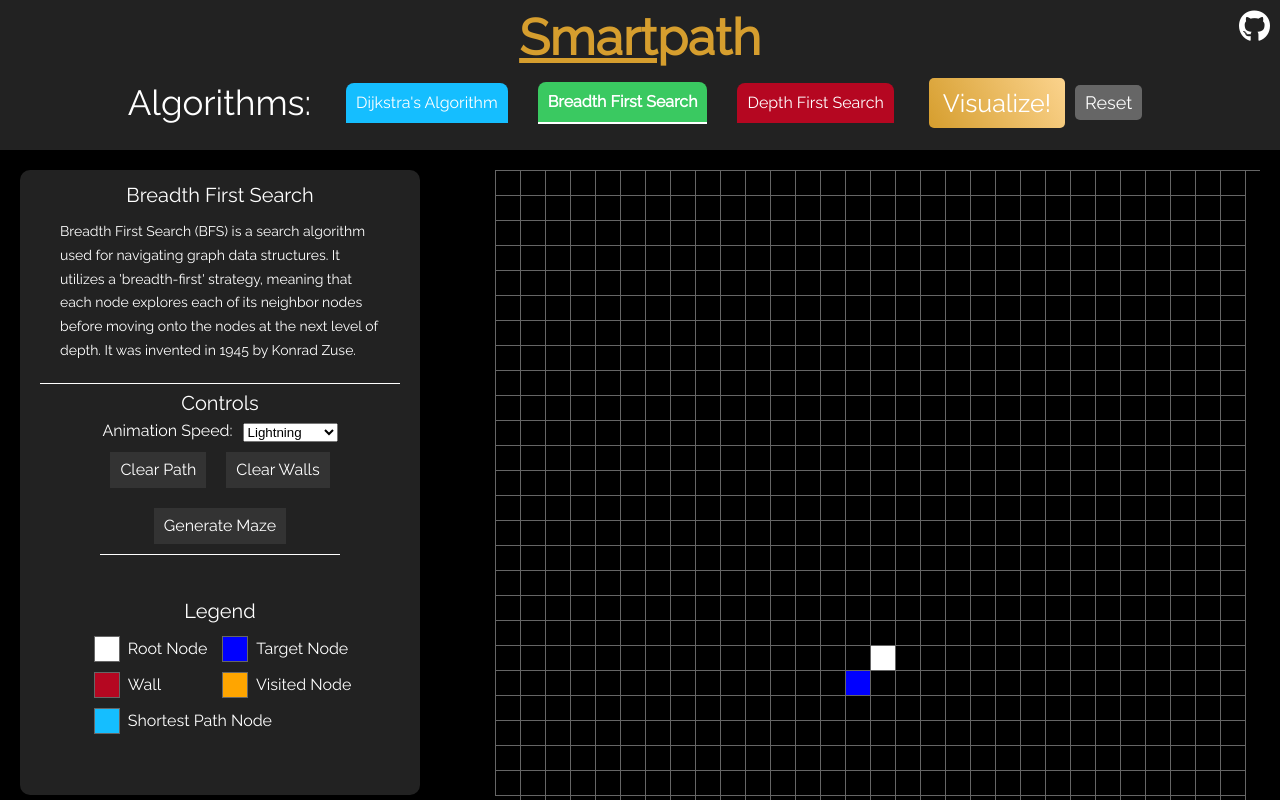
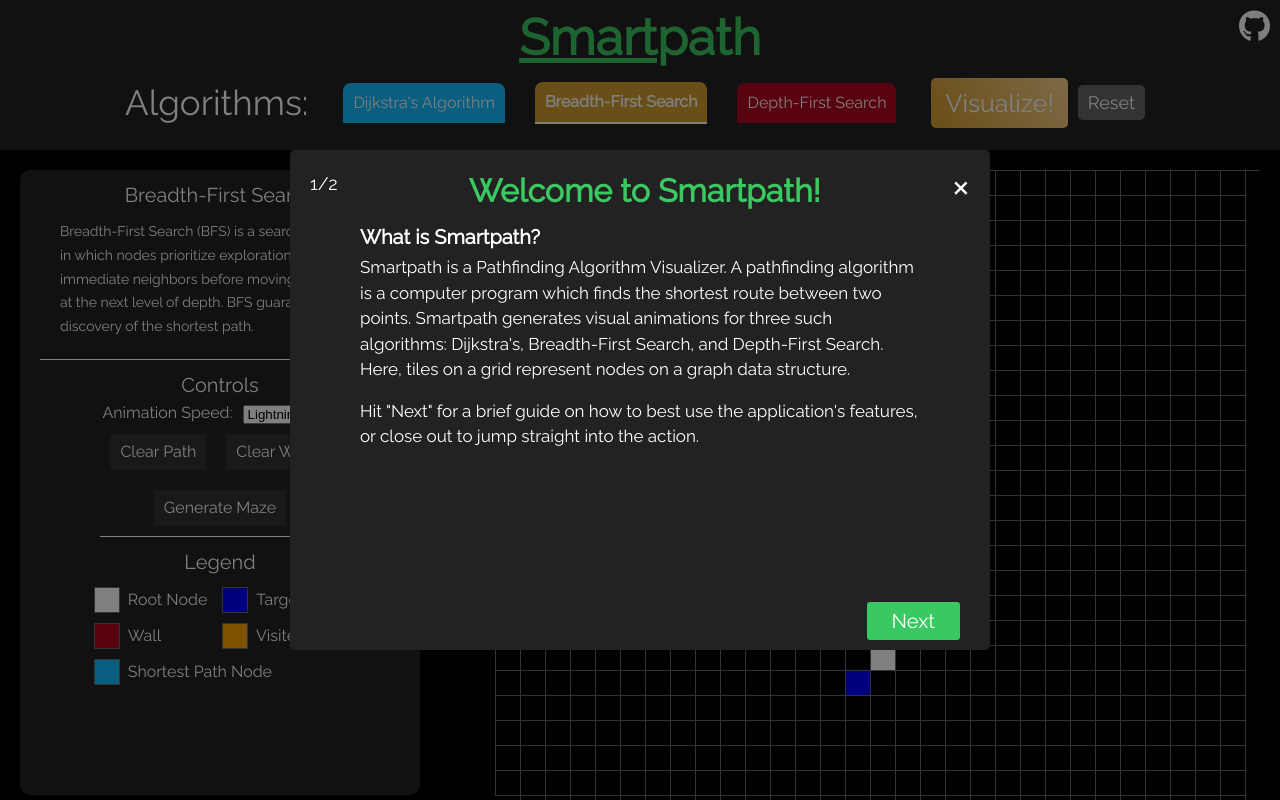
Before and after one commit to ehecker/smartpath, a website built with webpack: page index.html in a window 1280 px wide. Shown: the top 800 px of the page. Built offline with Linux system fonts and the light colour scheme.

Commit message:
Update algorithm information text and style modal

```diff
--- a/assets/stylesheets/info.css
+++ b/assets/stylesheets/info.css
@@ -14,7 +14,8 @@
     display: flex;
     flex-direction: column;
     align-items: center;
-    height: 208px;
+    /* height: 208px; */
+    /* height: 40%; */
     width: 400px;
 }
 
@@ -23,7 +24,8 @@
     color: white;
     flex-direction: column;
     align-items: center;
-    height: 208px;
+    /* height: 208px; */
+    /* height: 30%; */
     width: 400px;
 }
 
@@ -31,7 +33,8 @@
     display: flex;
     flex-direction: column;
     align-items: center;
-    height: 208px;
+    /* height: 208px; */
+    /* height: 30%; */
     width: 400px;
 }
 
--- a/assets/stylesheets/modal.css
+++ b/assets/stylesheets/modal.css
@@ -10,7 +10,7 @@
 }
 
 .modal-screen {
-    background: rgba(0, 0, 0, 0.7);
+    background: rgba(0, 0, 0, 0.5);
     position: fixed;
     top: 0;
     bottom: 0;
@@ -38,13 +38,33 @@
 
 /* MODAL CONTENT */
 
+.modal-title-row {
+    color: white;
+    display: flex;
+    /* align-items: center; */
+    justify-content: space-between;
+    width: 100%;
+}
+
 .modal-title {
     /* background-color: red; */
-    color: white;
-    font-size: 28px;
+    color: #3ac961;
+    font-size: 32px;
     font-family: "Raleway", sans-serif;
     font-weight: 600;
     padding: 25px 0 20px 0;
+}
+
+.modal-counter {
+    font-size: 18px;
+    margin-top: 25px;
+    margin: 25px 0 0 20px;
+}
+
+.modal-close {
+    font-size: 40px;
+    cursor: pointer;
+    margin: 15px 20px 0 0;
 }
 
 .modal-main {
@@ -73,8 +93,9 @@
 .modal-text {
     color: white;
     font-family: "Raleway", sans-serif;
-    font-size: 15px;
+    font-size: 17px;
     line-height: 1.5;
+    /* margin-left: 20px; */
 }
 
 .modal-nav {
@@ -93,7 +114,7 @@
     padding: 7px 25px 7px 25px;
     border-style: none;
     text-align: center;
-    margin-right: 50px;
+    margin-right: 30px;
 }
 
 .next-button:hover {
--- a/assets/stylesheets/nav.css
+++ b/assets/stylesheets/nav.css
@@ -49,8 +49,8 @@ nav {
 
 .main-title {
     font-size: 50px;
-    /* color: orange; */
-    color: #D69E2E;
+    /* color: #D69E2E; */
+    color: #3ac961;
     font-weight: 700;
     cursor: pointer;
 }
@@ -110,7 +110,8 @@ a {
 
 #bfs-btn {
     /* background-color: black; */
-    background-color: #3AC961
+    /* background-color: #3AC961 */
+    background-color: #D69E2E;
 }
 
 #dfs-btn {
--- a/index.html
+++ b/index.html
@@ -51,10 +51,10 @@
                 <p>Dijkstra's Algorithm</p>
             </div>
             <div id="bfs-btn" class="algo-button active">
-                <p>Breadth First Search</p>
+                <p>Breadth-First Search</p>
             </div>
             <div id="dfs-btn" class="algo-button">
-                <p>Depth First Search</p>
+                <p>Depth-First Search</p>
             </div>
 
             <button id="vis-button"><p>Visualize!</p></button>
@@ -132,20 +132,25 @@
             <!-- Tiles are appended here in Tile class constructor -->
         </div>
     </main>
-    <!-- <div class="modal">
+    <div class="modal">
         <div class="modal-screen"></div>
         <div class="modal-content">
-            <h2 class="modal-title">Welcome to Smartpath!</h2>
+            <div class="modal-title-row">
+                <div class="modal-counter">1/2</div>
+                <h2 class="modal-title">Welcome to Smartpath!</h2>
+                <div class="modal-close">&times</div>
+            </div>
 
             <div class="modal-main">
                 <div class="modal-row">
                     <h3 class="modal-subtitle">What is Smartpath?</h3>
-                    <p class="modal-text">Smartpath is a Pathfinding Algorithm Visualizer - but unless you have a technical background,
-                         that probably isn't a very helpful answer. What, then, is a pathfinding algorithm?
-                        A pathfinding algorithm is a computer program which finds the shortest possible path between two nodes: a root, and a target.
+                    <p class="modal-text">
+                        Smartpath is a Pathfinding Algorithm Visualizer. A pathfinding algorithm is a computer program which finds the shortest route between two points.
+                        Smartpath generates visual animations for three such algorithms: Dijkstra's, Breadth-First Search, and Depth-First Search.
+                        Here, tiles on a grid represent nodes on a graph data structure.
                     </p>
                     <br />
-                    <p class="modal-text">Smartpath generates visual animations for three such algorithms: Dijkstra's, Breadth First Search, and Depth First Search.</p>
+                    <p class="modal-text">Hit "Next" for a brief guide on how to best use the application's features, or close out to jump straight into the action.</p>
                 </div>
             </div>
 
@@ -153,6 +158,6 @@
                 <button class="next-button">Next</button>
             </div>
         </div>
-    </div> -->
+    </div>
 </body>
 </html>
--- a/src/algorithms/polytreenode.js
+++ b/src/algorithms/polytreenode.js
@@ -74,7 +74,6 @@ export default class PolyTreeNode {
         } else if (pathPositions.length === 0) {
             this.board.algorithmIsRunning = false;
         }
-        // Can I put an else if here to change board's currently running status? Else if .length === 0
         console.log("Shortest path animated")
     }
 
--- a/src/index.js
+++ b/src/index.js
@@ -7,8 +7,8 @@ document.addEventListener("DOMContentLoaded", () => {
     board.fillGrid();
     console.log("Board initialized and populated")
 
-    const bfsText = "Breadth First Search (BFS) is a search algorithm used for navigating graph data structures. It utilizes a 'breadth-first' strategy, meaning that each node explores each of its neighbor nodes before moving onto the nodes at the next level of depth. It was invented in 1945 by Konrad Zuse."
-    const dfsText = "Depth First Search (DFS) is a search algorithm which prioritizes exploration of nodes located 'deeper' in a graph structure. It was originally invented by French mathematician Charles Pierre Tremaux in the 19th century."
+    const bfsText = "Breadth-First Search (BFS) is a search algorithm in which nodes prioritize exploration of their immediate neighbors before moving on to nodes at the next level of depth. BFS guarantees discovery of the shortest path."
+    const dfsText = "Depth-First Search (DFS) is a search algorithm in which nodes prioritize exploration of nodes located deeper in the graph structure before backtracing to immediate neighbors. Note that although we include the animation for illustrative purposes, DFS does not guarantee discovery of the shortest path."
     const dijkstrasText = "Dijkstra's algorithm is a search algorithm which guarantees discovery of the shortest path between two nodes. Considered one of the most efficient pathfinding algorithms, it has widespread application in many fields, especially those related to navigation."
 
     const infoTitleEl = document.getElementById("algo-title")
@@ -26,10 +26,10 @@ document.addEventListener("DOMContentLoaded", () => {
         newActive.classList.add("active");
 
         if (algorithm === "bfs-btn") {
-            infoTitleEl.innerHTML = "Breadth First Search";
+            infoTitleEl.innerHTML = "Breadth-First Search";
             infoTextEl.innerHTML = bfsText;
         } else if (algorithm === "dfs-btn") {
-            infoTitleEl.innerHTML = "Depth First Search";
+            infoTitleEl.innerHTML = "Depth-First Search";
             infoTextEl.innerHTML = dfsText;
         } else if (algorithm === "dijkstras-btn") {
             visButton.classList.add("vis-disabled")
@@ -39,7 +39,7 @@ document.addEventListener("DOMContentLoaded", () => {
     }
 
     // Set defaults
-    infoTitleEl.innerHTML = "Breadth First Search"; // Set default title
+    infoTitleEl.innerHTML = "Breadth-First Search"; // Set default title
     infoTextEl.innerHTML = bfsText; // Set default text
     let algorithm = "bfs-btn"; // Set default algorithm
 
```
Also changed, not shown: dist/main.js, 1 other file.
